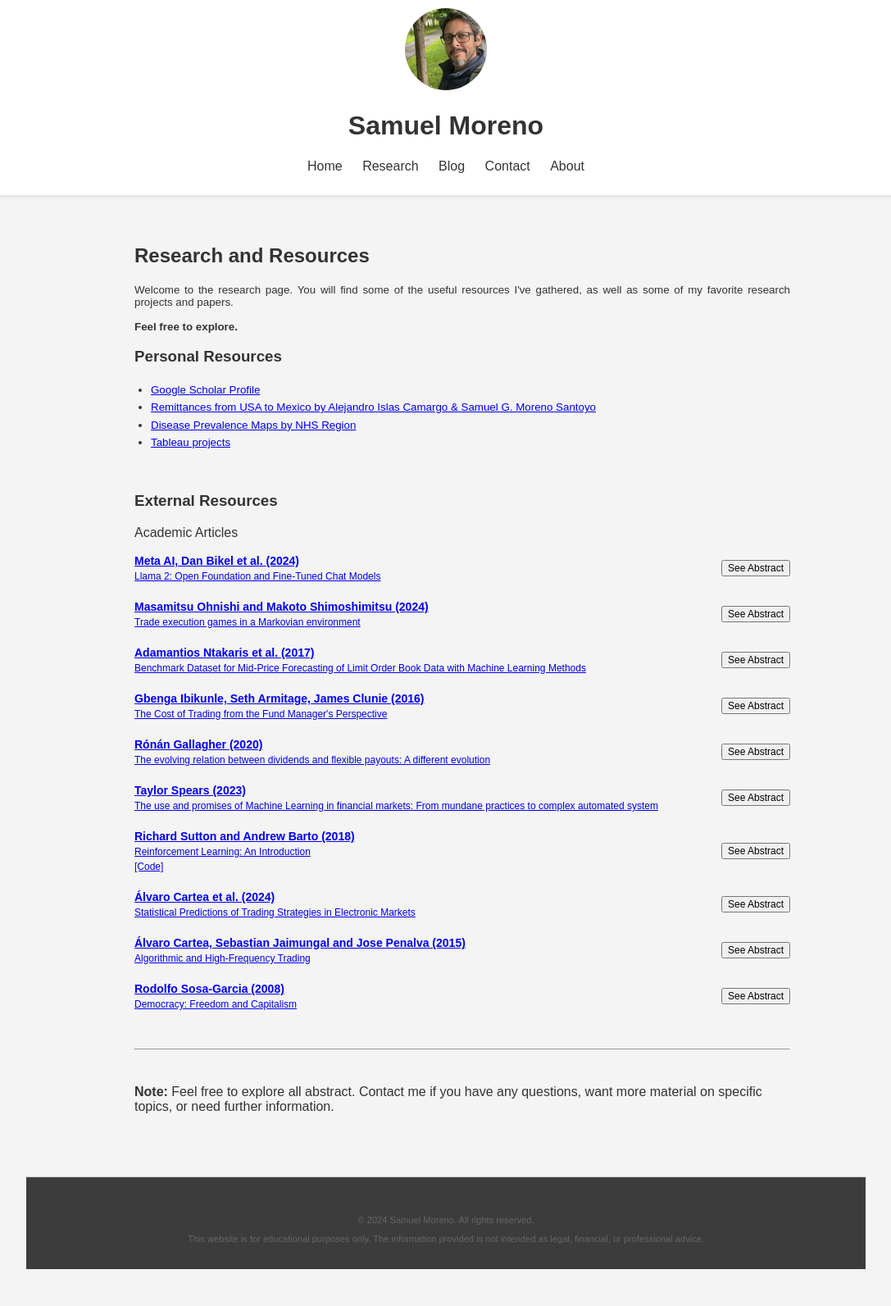
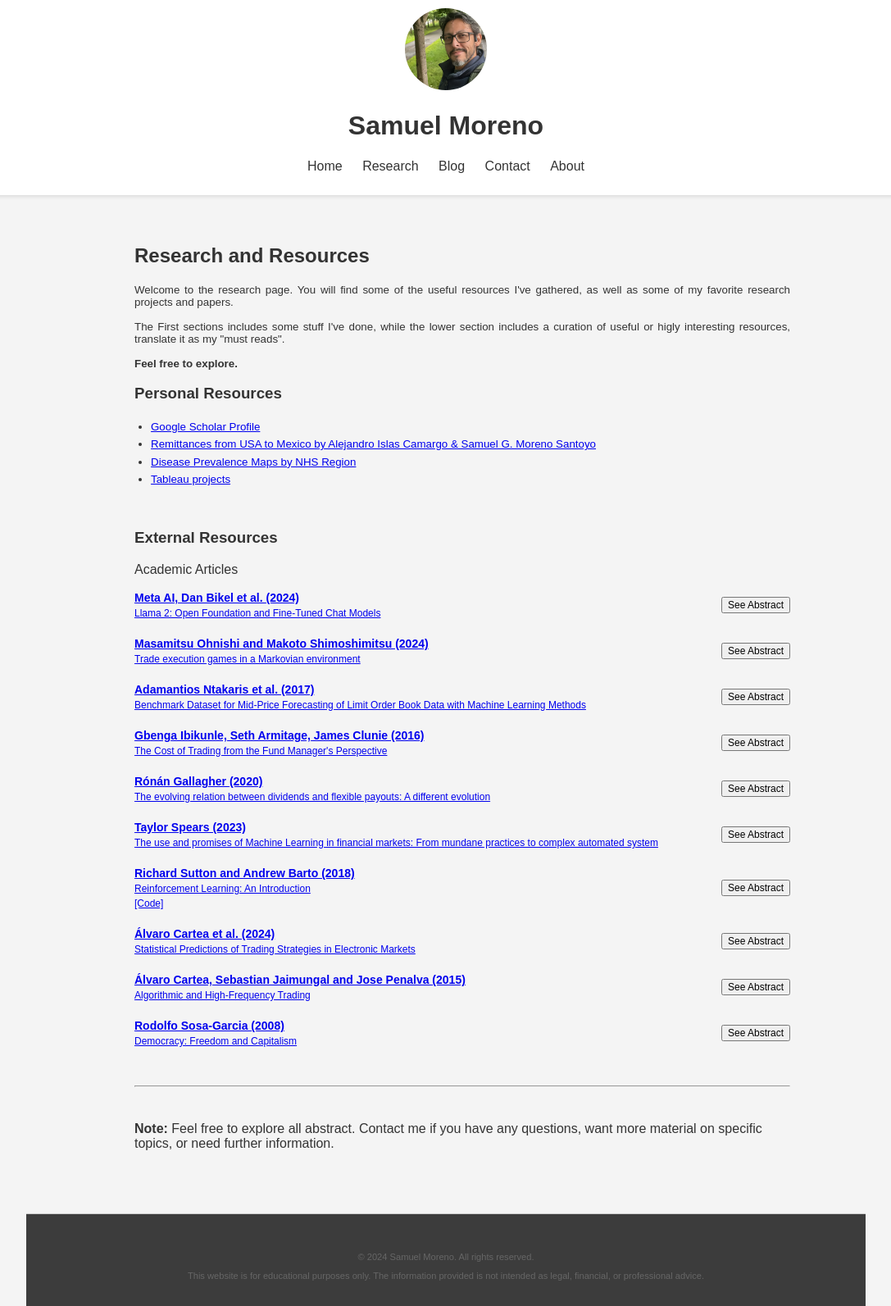
Before and after one commit to GregSom-MSc/GregSom-MSc.github.io, a Jekyll site: the page built from research.html, in a window 1280 px wide. Shown: the whole page at 82% size, without its empty margins (96-1183 px from the left). Built offline with Jekyll 4.4.1, drawn with Linux system fonts in a browser that asks for light colours; before the commit the page ends 1548 px from its top, so only the background shows below that.

Commit message:
Update research.html

```diff
--- a/research.html
+++ b/research.html
@@ -16,6 +16,10 @@ title: Research
         <h2>Research and Resources</h2>
         <div style="text-align: justify; font-size: smaller;">
             Welcome to the research page. You will find some of the useful resources I've gathered, as well as some of my favorite research projects and papers. <br><br>
+
+            The First sections includes some stuff I've done, while the lower section includes a curation of useful or higly interesting resources, translate it as my "must reads". <br><br>
+
+
             <b>Feel free to explore.</b>
         </div>
 
```
